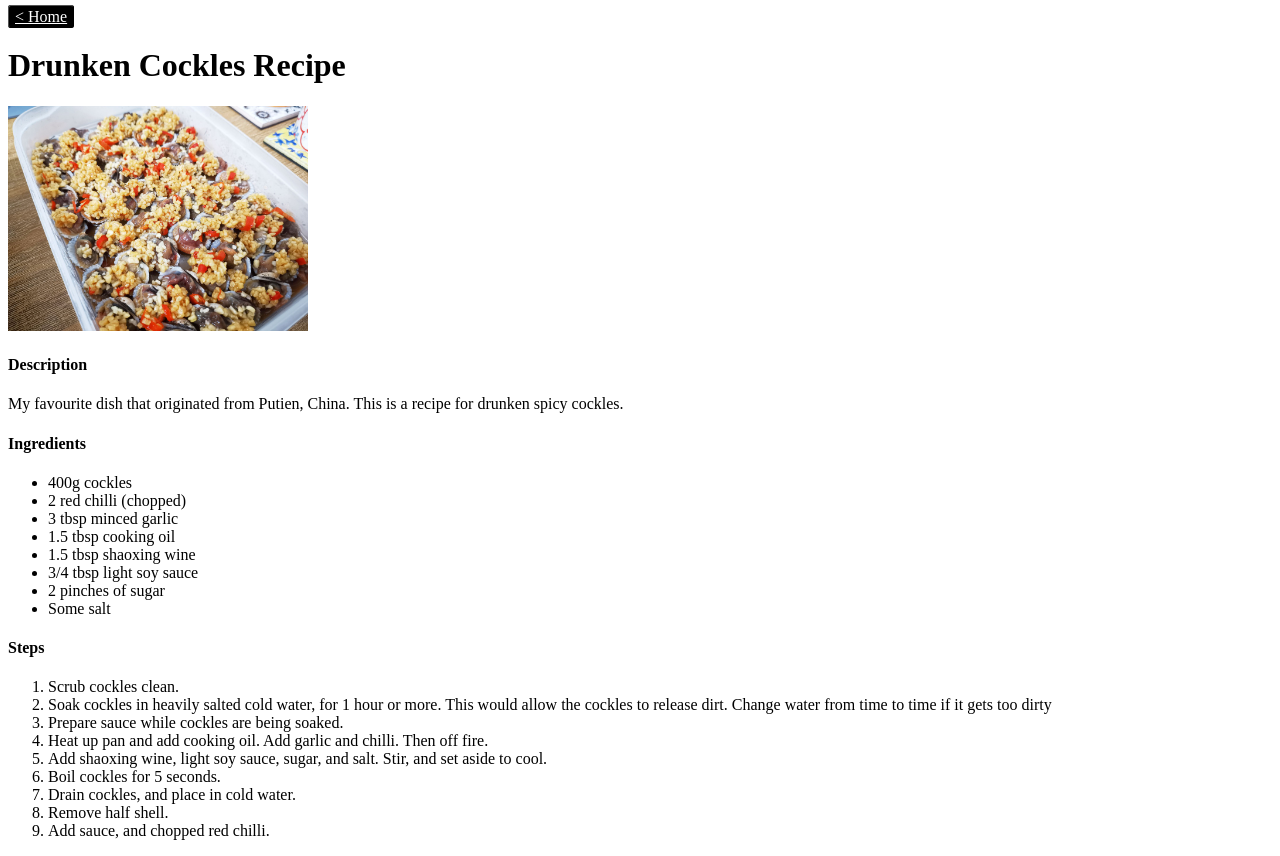
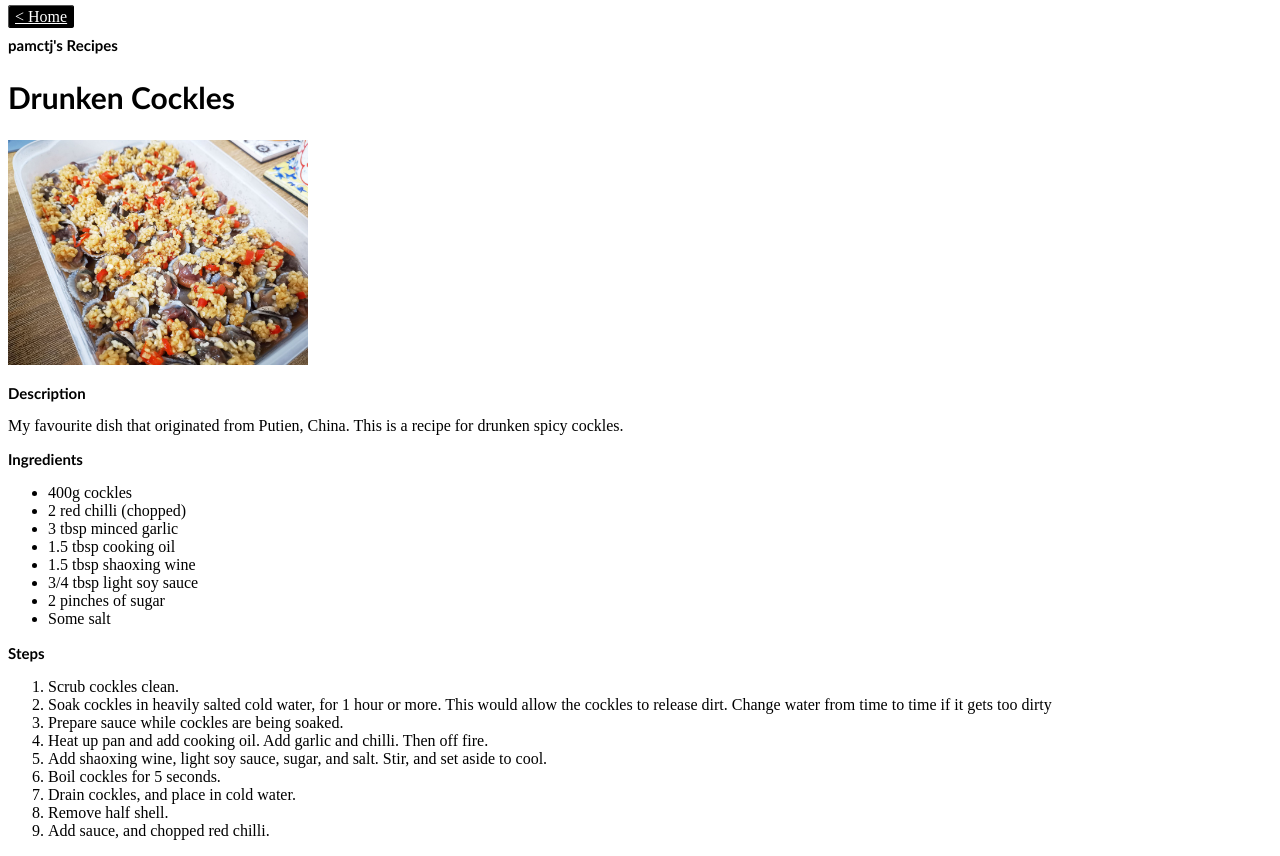
Before and after one commit to pamctj/odin_recipes, a plain HTML site: page recipes/cockles.html in a window 1280 px wide. Drawn offline with Linux system fonts and the light colour scheme.

Commit message:
updated fonts

```diff
--- a/css/style.css
+++ b/css/style.css
@@ -5,3 +5,18 @@ a.home_button {
     border: 1px outset buttonborder;
     border-radius: 3px;
 }
+
+.website_name {
+    font-family:'Gill Sans', 'Gill Sans MT', Calibri, 'Trebuchet MS', sans-serif;
+    font-size: 15px;
+}
+
+.recipe_name {
+    font-family:'Gill Sans', 'Gill Sans MT', Calibri, 'Trebuchet MS', sans-serif;
+    font-size: 30px;
+}
+
+h3 {
+    font-family:'Gill Sans', 'Gill Sans MT', Calibri, 'Trebuchet MS', sans-serif;
+    font-size: 15px;
+}
--- a/recipes/cockles.html
+++ b/recipes/cockles.html
@@ -9,12 +9,13 @@
 <body>
     <a class="home_button" href="../index.html">< Home</a>
 
-    <h1>Drunken Cockles Recipe</h1>
+    <h1 class="website_name">pamctj's Recipes</h1>
+    <h2 class="recipe_name">Drunken Cockles</h2>
     <img src="../img/cockles.jpeg" alt="cockles pic" width="300">
-    <h4>Description</h4>
+    <h3>Description</h3>
     My favourite dish that originated from Putien, China. This is a recipe for drunken spicy cockles.
 
-    <h4>Ingredients</h4>
+    <h3>Ingredients</h3>
     <ul>
         <li>400g cockles</li>
         <li>2 red chilli (chopped)</li>
@@ -25,7 +26,7 @@
         <li>2 pinches of sugar</li>
         <li>Some salt</li>
     </ul>
-    <h4>Steps</h4>
+    <h3>Steps</h3>
     <ol>
         <li>Scrub cockles clean.</li>
         <li>Soak cockles in heavily salted cold water, for 1 hour or more. This would allow the cockles to release dirt. Change water from time to time if it gets too dirty</li>
```
Also changed, not shown: recipes/lasagna.html (+5 -4 lines), recipes/seafood_paella.html (+5 -4 lines).
